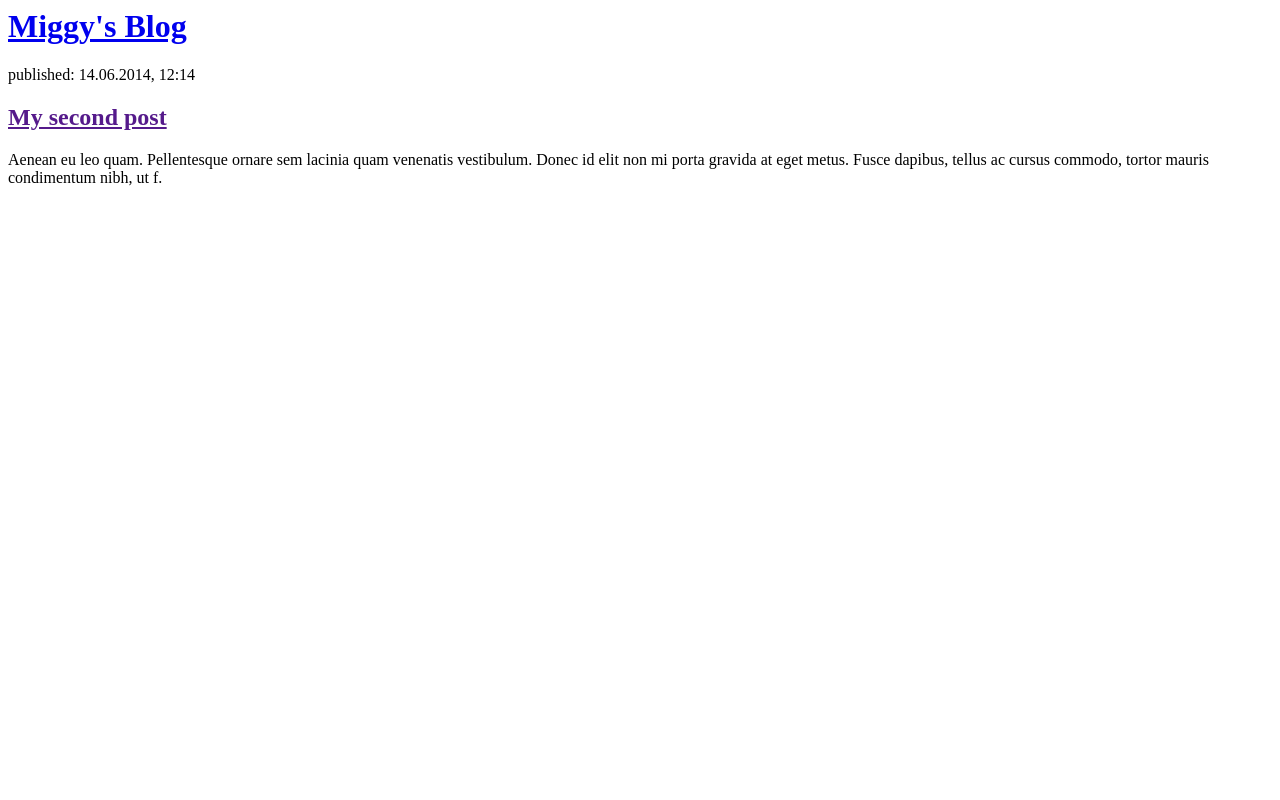
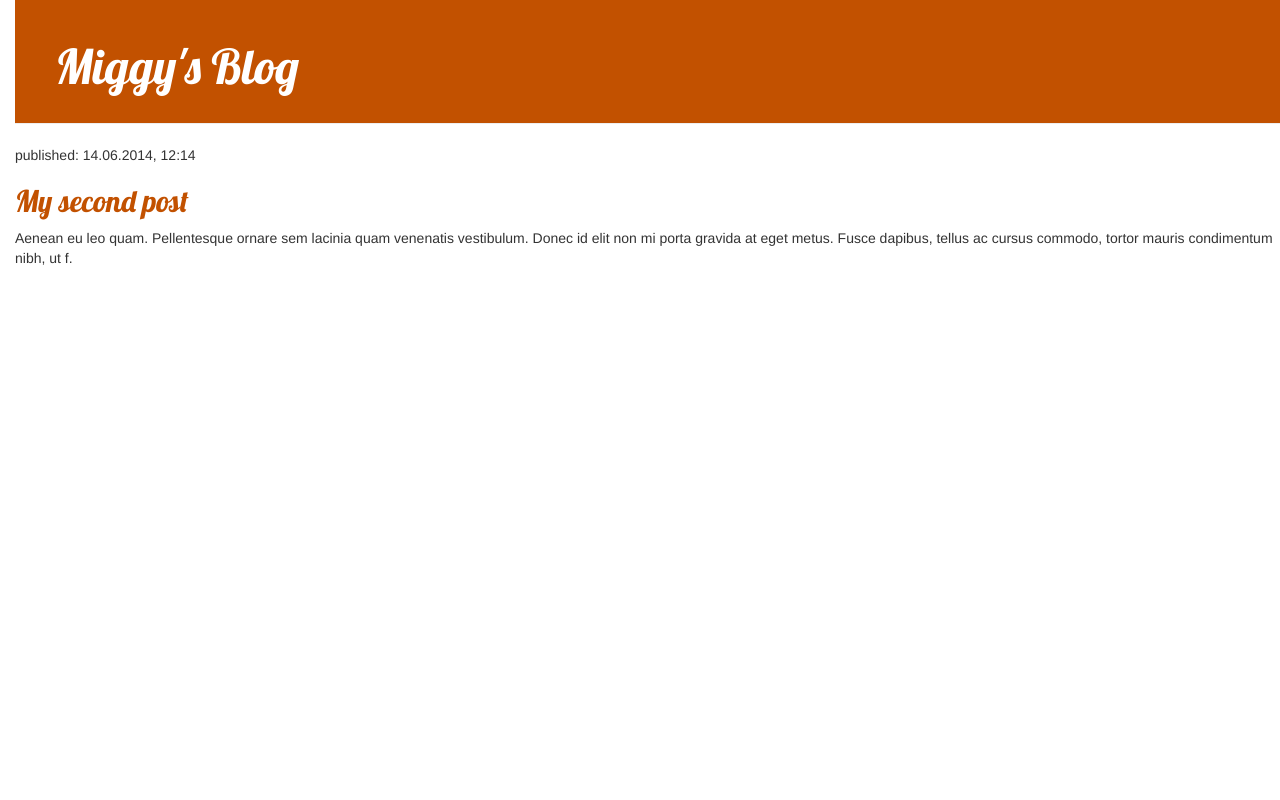
Before and after one commit to llenriquez/my-first-blog, a Django app: page / in a window 1280 px wide. Run offline with Django 3.2, Linux system fonts and the light colour scheme; data that the repository does not hold is empty; some libraries are stand-ins or nearby versions.

Commit message:
Added CSS.

```diff
--- /dev/null
+++ b/blog/static/css/blog.css
@@ -0,0 +1,53 @@
+h1 a, h2 a {
+    color: #C25100;
+    font-family: 'Lobster';
+}
+body {
+    padding-left: 15px;
+}
+.page-header {
+    background-color: #C25100;
+    margin-top: 0;
+    padding: 20px 20px 20px 40px;
+}
+
+.page-header h1, .page-header h1 a, .page-header h1 a:visited, .page-header h1 a:active {
+    color: #ffffff;
+    font-size: 36pt;
+    text-decoration: none;
+}
+
+.content {
+    margin-left: 40px;
+}
+
+h1, h2, h3, h4 {
+    font-family: 'Lobster', cursive;
+}
+
+.date {
+    color: #828282;
+}
+
+.save {
+    float: right;
+}
+
+.post-form textarea, .post-form input {
+    width: 100%;
+}
+
+.top-menu, .top-menu:hover, .top-menu:visited {
+    color: #ffffff;
+    float: right;
+    font-size: 26pt;
+    margin-right: 20px;
+}
+
+.post {
+    margin-bottom: 70px;
+}
+
+.post h2 a, .post h2 a:visited {
+    color: #000000;
+}
--- a/blog/templates/blog/post_list.html
+++ b/blog/templates/blog/post_list.html
@@ -1,19 +1,32 @@
+{% load static %}
 <html>
     <head>
     	<title>Miggy's blog</title>
+    	<link href="//fonts.googleapis.com/css?family=Lobster&subset=latin,latin-ext" rel="stylesheet" type="text/css">
+    	<link rel="stylesheet" href="//maxcdn.bootstrapcdn.com/bootstrap/3.2.0/css/bootstrap.min.css">
+		<link rel="stylesheet" href="//maxcdn.bootstrapcdn.com/bootstrap/3.2.0/css/bootstrap-theme.min.css">
+		<link rel="stylesheet" href="{% static 'css/blog.css' %}">
     </head>
     <body>
-        <div>
+        <div class='page-header'>
             <h1><a href="/">Miggy's Blog</a></h1>
         </div>
 
+        <div class="content container">
+    		<div class="row">
+        		<div class="col-md-8">
             		{% for post in posts %}
-    		<div>
+                		<div class="post">
+                    		<div class="date">
                        			<p>published: {{ post.published_date }}</p>
+                    		</div>
                     		<h2><a href="">{{ post.title }}</a></h2>
                     		<p>{{ post.text|linebreaksbr }}</p>
                 		</div>
             		{% endfor %}
+        		</div>
+    		</div>
+		</div>
 
 
         <div>
```
Lines whose indentation alone changed are shown as unchanged.
